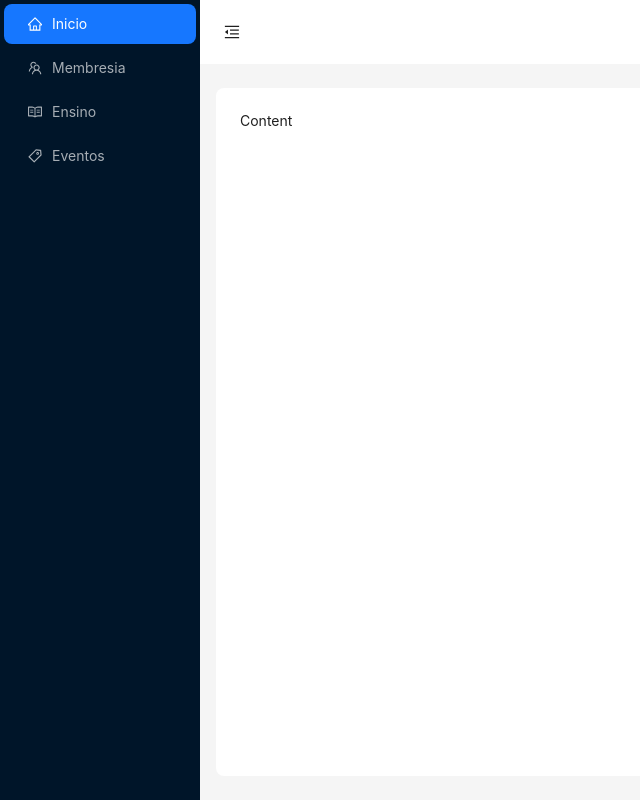
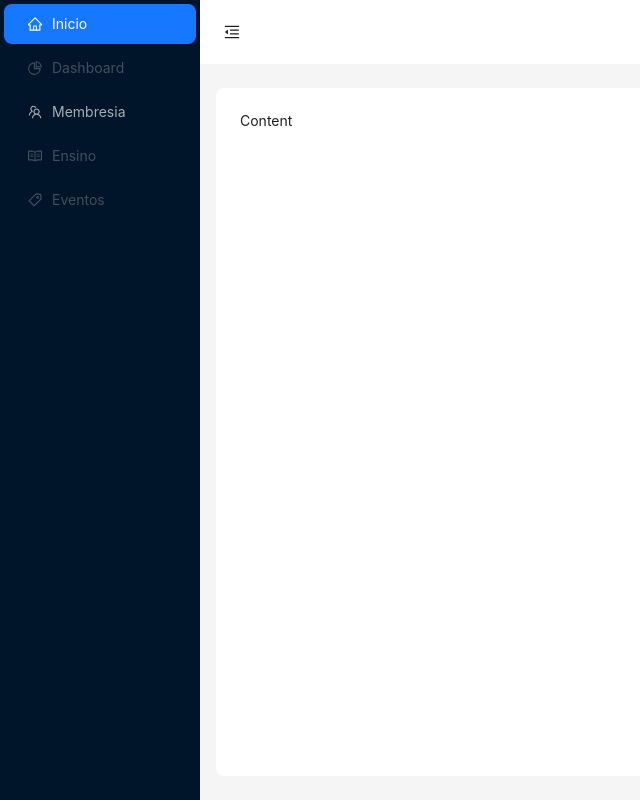
Before and after one commit to X5GuilhermeBR/timmy-frontend, a React (Vite) app: page / in a window 1280 px wide. Shown: the whole page, without its empty margins (0-640 px from the left). Built offline with nearby package versions, Linux system fonts and the light colour scheme.

Commit message:
fix: import correct icon

```diff
--- a/src/App.tsx
+++ b/src/App.tsx
@@ -4,6 +4,7 @@ import {
   HomeOutlined,
   MenuFoldOutlined,
   MenuUnfoldOutlined,
+  PieChartOutlined,
   ReadOutlined,
   TagOutlined,
   TeamOutlined,
@@ -34,18 +35,26 @@ const App: React.FC = () => {
             },
             {
               key: '2',
+              icon: <PieChartOutlined />,
+              label: 'Dashboard',
+              disabled: true,
+            },
+            {
+              key: '3',
               icon: <TeamOutlined />,
               label: 'Membresia',
             },
             {
-              key: '3',
+              key: '4',
               icon: <ReadOutlined />,
               label: 'Ensino',
+              disabled: true,
             },
             {
-              key: '4',
+              key: '5',
               icon: <TagOutlined />,
               label: 'Eventos',
+              disabled: true,
             },
           ]}
         />
```
